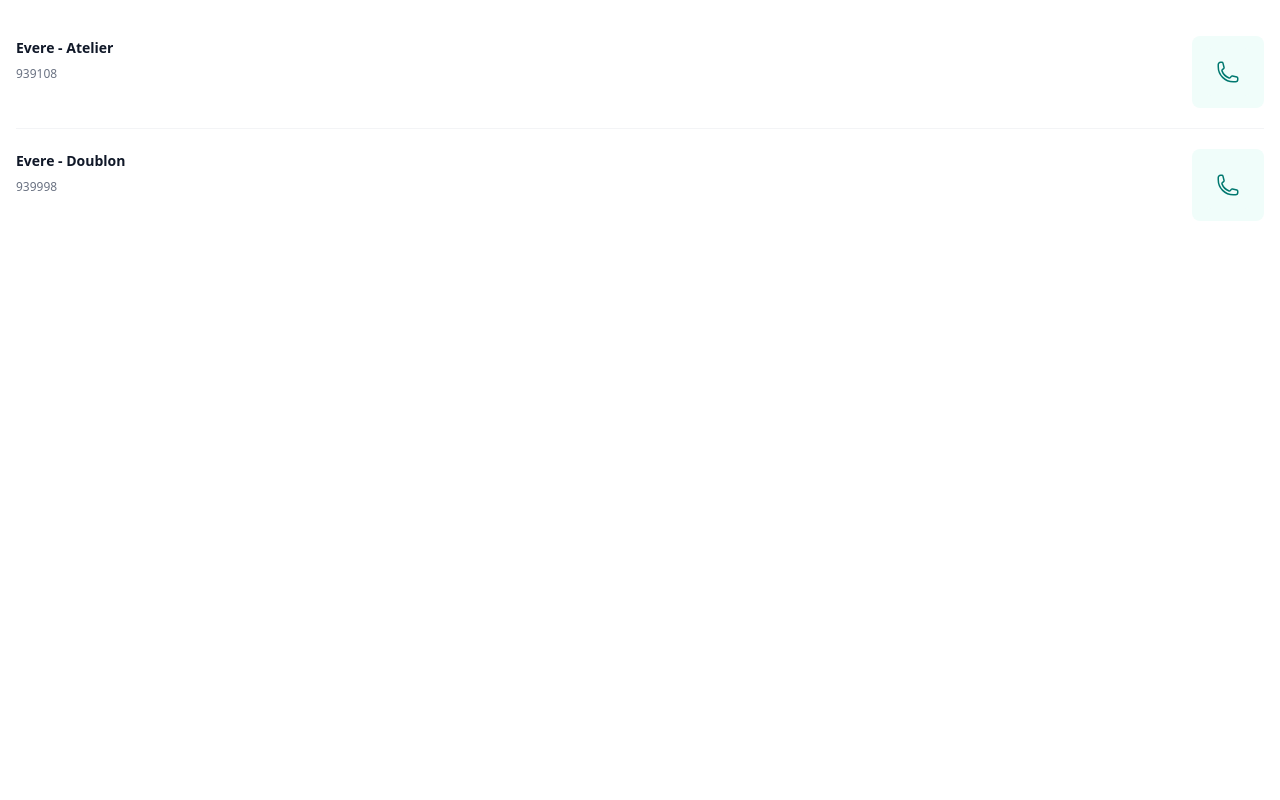
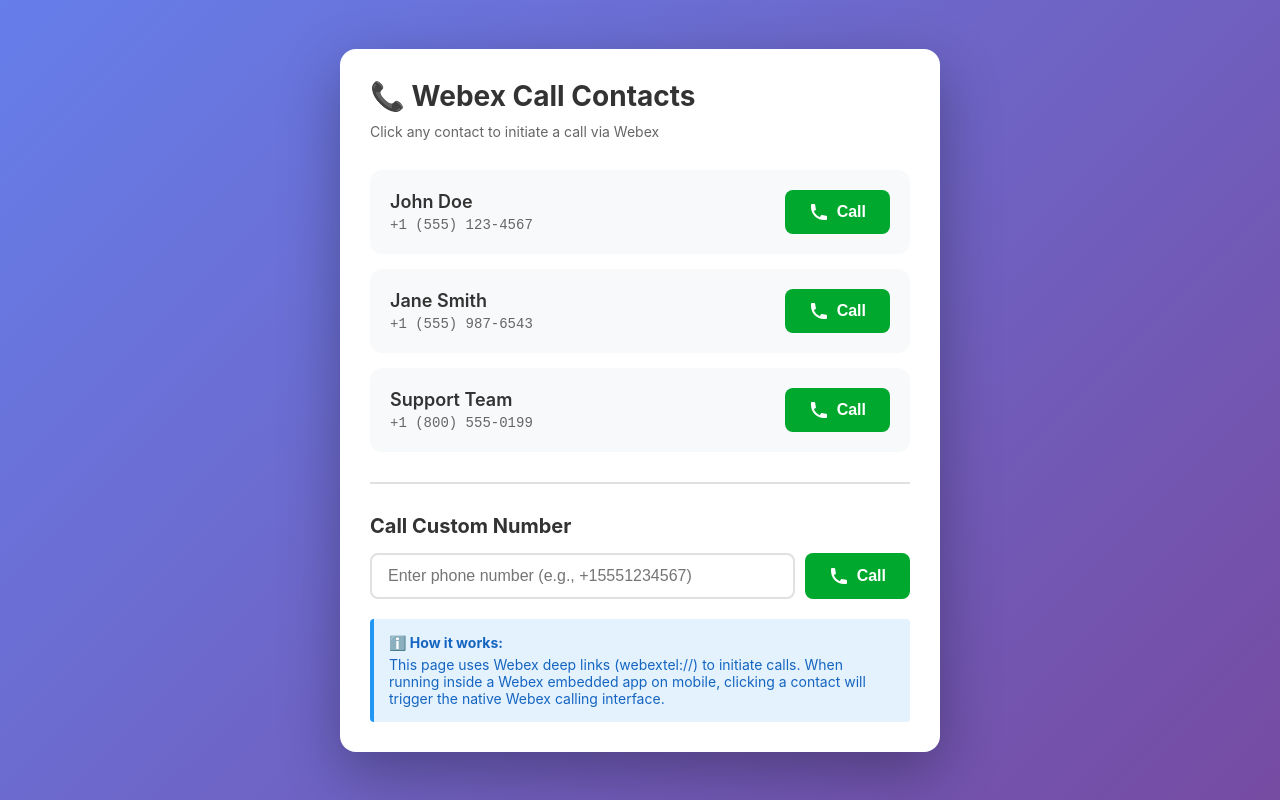
Before and after one commit to nicolasbeusen/WebexQueueDirectory, a plain HTML site: page index.html in a window 1280 px wide. Drawn offline with nearby package versions, Linux system fonts and the light colour scheme.

Commit message:
Update index.html

```diff
--- a/index.html
+++ b/index.html
@@ -1,53 +1,285 @@
-<!doctype html>
-<html>
-  <head>
-    <meta charset="UTF-8" />
-    <meta name="viewport" content="width=device-width, initial-scale=1.0" />
-    <script src="https://cdn.jsdelivr.net/npm/@tailwindcss/browser@4"></script>
-  </head>
-  <body>
-    <div class="py-4 px-4">
-        <ul role="list" class="divide-y divide-gray-100">
-            <li class="flex justify-between gap-x-6 py-5">
-                <div class="flex min-w-0 gap-x-4">
-                    <div class="min-w-0 flex-auto">
-                        <p class="text-sm/6 font-semibold text-gray-900">Evere - Atelier</p>
-                        <p class="mt-1 truncate text-xs/5 text-gray-500">939108</p>
-                    </div>
-                </div>
-                <div class="flex">
-                    <div>
-                        <span class="inline-flex rounded-lg bg-teal-50 p-3 text-teal-700">
-                            <a href="clicktocall://+123456789" class="inline-flex rounded-lg bg-teal-50 p-3 text-teal-700 hover:bg-teal-100">
-                            <svg xmlns="http://www.w3.org/2000/svg" fill="none" viewBox="0 0 24 24" stroke-width="1.5" stroke="currentColor" class="size-6">
-                                <path stroke-linecap="round" stroke-linejoin="round" d="M2.25 6.75c0 8.284 6.716 15 15 15h2.25a2.25 2.25 0 0 0 2.25-2.25v-1.372c0-.516-.351-.966-.852-1.091l-4.423-1.106c-.44-.11-.902.055-1.173.417l-.97 1.293c-.282.376-.769.542-1.21.38a12.035 12.035 0 0 1-7.143-7.143c-.162-.441.004-.928.38-1.21l1.293-.97c.363-.271.527-.734.417-1.173L6.963 3.102a1.125 1.125 0 0 0-1.091-.852H4.5A2.25 2.25 0 0 0 2.25 4.5v2.25Z" />
-                              </svg>
-                            </a>
-                          </span>
-                    </div>
+<!DOCTYPE html>
+<html lang="en">
+<head>
+    <meta charset="UTF-8">
+    <meta name="viewport" content="width=device-width, initial-scale=1.0">
+    <title>Webex Call Contacts</title>
+    <style>
+        * {
+            margin: 0;
+            padding: 0;
+            box-sizing: border-box;
+        }
 
-                </div>
-            </li>
-            <li class="flex justify-between gap-x-6 py-5">
-                <div class="flex min-w-0 gap-x-4">
-                    <div class="min-w-0 flex-auto">
-                        <p class="text-sm/6 font-semibold text-gray-900">Evere - Doublon</p>
-                        <p class="mt-1 truncate text-xs/5 text-gray-500">939998</p>
-                    </div>
-                </div>
-                <div class="flex">
-                    <div>
-                        <span class="inline-flex rounded-lg bg-teal-50 p-3 text-teal-700">
-                            <a href="sip://+3222061701" class="inline-flex rounded-lg bg-teal-50 p-3 text-teal-700 hover:bg-teal-100">
-                            <svg xmlns="http://www.w3.org/2000/svg" fill="none" viewBox="0 0 24 24" stroke-width="1.5" stroke="currentColor" class="size-6">
-                                <path stroke-linecap="round" stroke-linejoin="round" d="M2.25 6.75c0 8.284 6.716 15 15 15h2.25a2.25 2.25 0 0 0 2.25-2.25v-1.372c0-.516-.351-.966-.852-1.091l-4.423-1.106c-.44-.11-.902.055-1.173.417l-.97 1.293c-.282.376-.769.542-1.21.38a12.035 12.035 0 0 1-7.143-7.143c-.162-.441.004-.928.38-1.21l1.293-.97c.363-.271.527-.734.417-1.173L6.963 3.102a1.125 1.125 0 0 0-1.091-.852H4.5A2.25 2.25 0 0 0 2.25 4.5v2.25Z" />
-                              </svg>
-                            </a>
-                          </span>
-                    </div>
-                </div>
-            </li>
-        </ul>
+        body {
+            font-family: -apple-system, BlinkMacSystemFont, 'Segoe UI', Roboto, Oxygen, Ubuntu, Cantarell, sans-serif;
+            background: linear-gradient(135deg, #667eea 0%, #764ba2 100%);
+            min-height: 100vh;
+            padding: 20px;
+            display: flex;
+            align-items: center;
+            justify-content: center;
+        }
+
+        .container {
+            background: white;
+            border-radius: 16px;
+            box-shadow: 0 20px 60px rgba(0, 0, 0, 0.3);
+            max-width: 600px;
+            width: 100%;
+            padding: 30px;
+        }
+
+        h1 {
+            color: #333;
+            margin-bottom: 10px;
+            font-size: 28px;
+        }
+
+        .subtitle {
+            color: #666;
+            margin-bottom: 30px;
+            font-size: 14px;
+        }
+
+        .contact-card {
+            background: #f8f9fa;
+            border-radius: 12px;
+            padding: 20px;
+            margin-bottom: 15px;
+            display: flex;
+            align-items: center;
+            justify-content: space-between;
+            transition: transform 0.2s, box-shadow 0.2s;
+        }
+
+        .contact-card:hover {
+            transform: translateY(-2px);
+            box-shadow: 0 4px 12px rgba(0, 0, 0, 0.1);
+        }
+
+        .contact-info {
+            flex: 1;
+        }
+
+        .contact-name {
+            font-size: 18px;
+            font-weight: 600;
+            color: #333;
+            margin-bottom: 5px;
+        }
+
+        .contact-number {
+            font-size: 14px;
+            color: #666;
+            font-family: 'Courier New', monospace;
+        }
+
+        .call-button {
+            background: #00a82d;
+            color: white;
+            border: none;
+            border-radius: 8px;
+            padding: 12px 24px;
+            font-size: 16px;
+            font-weight: 600;
+            cursor: pointer;
+            display: flex;
+            align-items: center;
+            gap: 8px;
+            transition: background 0.2s, transform 0.1s;
+        }
+
+        .call-button:hover {
+            background: #008f26;
+        }
+
+        .call-button:active {
+            transform: scale(0.95);
+        }
+
+        .call-icon {
+            width: 20px;
+            height: 20px;
+        }
+
+        .custom-input-section {
+            margin-top: 30px;
+            padding-top: 30px;
+            border-top: 2px solid #e0e0e0;
+        }
+
+        .input-group {
+            display: flex;
+            gap: 10px;
+            margin-bottom: 15px;
+        }
+
+        input[type="tel"] {
+            flex: 1;
+            padding: 12px 16px;
+            border: 2px solid #e0e0e0;
+            border-radius: 8px;
+            font-size: 16px;
+            transition: border-color 0.2s;
+        }
+
+        input[type="tel"]:focus {
+            outline: none;
+            border-color: #667eea;
+        }
+
+        .info-box {
+            background: #e3f2fd;
+            border-left: 4px solid #2196f3;
+            padding: 15px;
+            border-radius: 4px;
+            margin-top: 20px;
+            font-size: 14px;
+            color: #1565c0;
+        }
+
+        .info-box strong {
+            display: block;
+            margin-bottom: 5px;
+        }
+
+        @media (max-width: 480px) {
+            .container {
+                padding: 20px;
+            }
+
+            h1 {
+                font-size: 24px;
+            }
+
+            .contact-card {
+                flex-direction: column;
+                align-items: flex-start;
+                gap: 15px;
+            }
+
+            .call-button {
+                width: 100%;
+                justify-content: center;
+            }
+        }
+    </style>
+</head>
+<body>
+    <div class="container">
+        <h1>📞 Webex Call Contacts</h1>
+        <p class="subtitle">Click any contact to initiate a call via Webex</p>
+
+        <!-- Predefined Contacts -->
+        <div class="contact-card">
+            <div class="contact-info">
+                <div class="contact-name">John Doe</div>
+                <div class="contact-number">+1 (555) 123-4567</div>
+            </div>
+            <button class="call-button" onclick="makeCall('+15551234567')">
+                <svg class="call-icon" fill="currentColor" viewBox="0 0 20 20">
+                    <path d="M2 3a1 1 0 011-1h2.153a1 1 0 01.986.836l.74 4.435a1 1 0 01-.54 1.06l-1.548.773a11.037 11.037 0 006.105 6.105l.774-1.548a1 1 0 011.059-.54l4.435.74a1 1 0 01.836.986V17a1 1 0 01-1 1h-2C7.82 18 2 12.18 2 5V3z"/>
+                </svg>
+                Call
+            </button>
+        </div>
+
+        <div class="contact-card">
+            <div class="contact-info">
+                <div class="contact-name">Jane Smith</div>
+                <div class="contact-number">+1 (555) 987-6543</div>
+            </div>
+            <button class="call-button" onclick="makeCall('+15559876543')">
+                <svg class="call-icon" fill="currentColor" viewBox="0 0 20 20">
+                    <path d="M2 3a1 1 0 011-1h2.153a1 1 0 01.986.836l.74 4.435a1 1 0 01-.54 1.06l-1.548.773a11.037 11.037 0 006.105 6.105l.774-1.548a1 1 0 011.059-.54l4.435.74a1 1 0 01.836.986V17a1 1 0 01-1 1h-2C7.82 18 2 12.18 2 5V3z"/>
+                </svg>
+                Call
+            </button>
+        </div>
+
+        <div class="contact-card">
+            <div class="contact-info">
+                <div class="contact-name">Support Team</div>
+                <div class="contact-number">+1 (800) 555-0199</div>
+            </div>
+            <button class="call-button" onclick="makeCall('+18005550199')">
+                <svg class="call-icon" fill="currentColor" viewBox="0 0 20 20">
+                    <path d="M2 3a1 1 0 011-1h2.153a1 1 0 01.986.836l.74 4.435a1 1 0 01-.54 1.06l-1.548.773a11.037 11.037 0 006.105 6.105l.774-1.548a1 1 0 011.059-.54l4.435.74a1 1 0 01.836.986V17a1 1 0 01-1 1h-2C7.82 18 2 12.18 2 5V3z"/>
+                </svg>
+                Call
+            </button>
+        </div>
+
+        <!-- Custom Number Input -->
+        <div class="custom-input-section">
+            <h2 style="margin-bottom: 15px; color: #333; font-size: 20px;">Call Custom Number</h2>
+            <div class="input-group">
+                <input
+                    type="tel"
+                    id="customNumber"
+                    placeholder="Enter phone number (e.g., +15551234567)"
+                    pattern="[\+]?[0-9]+"
+                >
+                <button class="call-button" onclick="makeCustomCall()">
+                    <svg class="call-icon" fill="currentColor" viewBox="0 0 20 20">
+                        <path d="M2 3a1 1 0 011-1h2.153a1 1 0 01.986.836l.74 4.435a1 1 0 01-.54 1.06l-1.548.773a11.037 11.037 0 006.105 6.105l.774-1.548a1 1 0 011.059-.54l4.435.74a1 1 0 01.836.986V17a1 1 0 01-1 1h-2C7.82 18 2 12.18 2 5V3z"/>
+                    </svg>
+                    Call
+                </button>
+            </div>
+        </div>
+
+        <div class="info-box">
+            <strong>ℹ️ How it works:</strong>
+            This page uses Webex deep links (webextel://) to initiate calls. When running inside a Webex embedded app on mobile, clicking a contact will trigger the native Webex calling interface.
+        </div>
     </div>
+
+    <script>
+        function makeCall(phoneNumber) {
+            // Remove any formatting characters to ensure clean number
+            const cleanNumber = phoneNumber.replace(/[\s\-\(\)]/g, '');
+
+            // Use Webex deep link protocol
+            const deepLink = `webextel:${cleanNumber}`;
+
+            console.log('Initiating call to:', cleanNumber);
+            console.log('Deep link:', deepLink);
+
+            // Attempt to open the deep link
+            window.location.href = deepLink;
+
+            // Fallback for debugging
+            setTimeout(() => {
+                console.log('Call initiated. If nothing happened, the Webex app may not be available.');
+            }, 1000);
+        }
+
+        function makeCustomCall() {
+            const input = document.getElementById('customNumber');
+            const phoneNumber = input.value.trim();
+
+            if (!phoneNumber) {
+                alert('Please enter a phone number');
+                return;
+            }
+
+            // Basic validation
+            if (!/^[\+]?[0-9]+$/.test(phoneNumber.replace(/[\s\-\(\)]/g, ''))) {
+                alert('Please enter a valid phone number (digits only, optionally starting with +)');
+                return;
+            }
+
+            makeCall(phoneNumber);
+        }
+
+        // Allow Enter key to trigger call
+        document.getElementById('customNumber').addEventListener('keypress', function(e) {
+            if (e.key === 'Enter') {
+                makeCustomCall();
+            }
+        });
+    </script>
 </body>
 </html>
```
